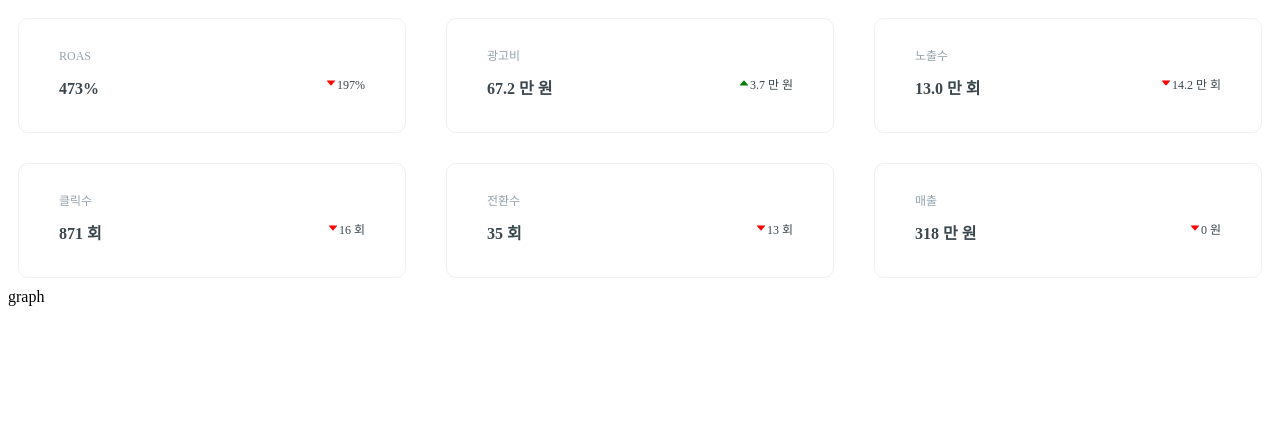
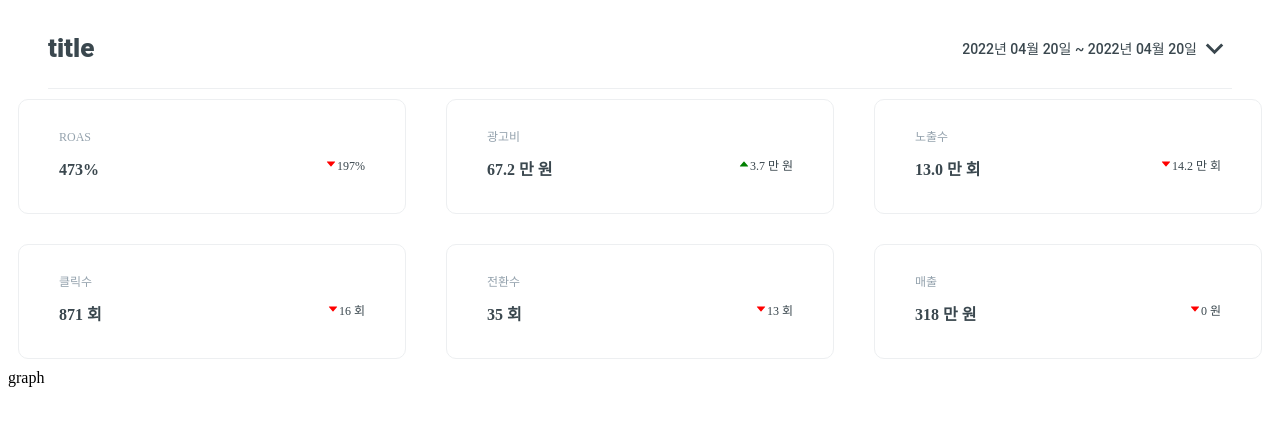
Before and after one commit to pre-onboarding-frontend-7-team-3/pre-onboarding-7th-2-2-3, a React (Create React App) app: page / in a window 1280 px wide. Shown: the top 426 px of the page. Built offline with nearby package versions, Linux system fonts and the light colour scheme; data requests are answered from the project's data file.

Commit message:
style: set infoBoxes z-index -1 for datePicker

```diff
--- a/src/components/Home/ComparePerformance/InfoBoxes.jsx
+++ b/src/components/Home/ComparePerformance/InfoBoxes.jsx
@@ -105,9 +105,9 @@ const InfoBoxWrapper = styled.div`
   div {
     float: left;
   }
+  z-index:-1;
 `;
 const TitleBox = styled.div`
-
   h3 {
     color: #94a2ad;
     font-weight: 500;
--- a/src/pages/Home/Home.jsx
+++ b/src/pages/Home/Home.jsx
@@ -1,12 +1,12 @@
 import PageHeader from "components/common/PageHeader";
 import CompareGraph from "components/Home/CompareGraph/CompareGraph";
 import ComparePerformance from "components/Home/ComparePerformance/ComparePerformance";
-// import HeaderNav from "components/Home/HeaderNav/HeaderNav";
 import React from "react";
 
 const Home = () => {
   return (
     <>
+    <PageHeader />
         <ComparePerformance />
       <CompareGraph />
     </>
```
Also changed, not shown: 1 other file (tests, documents, lock files or other folders).
